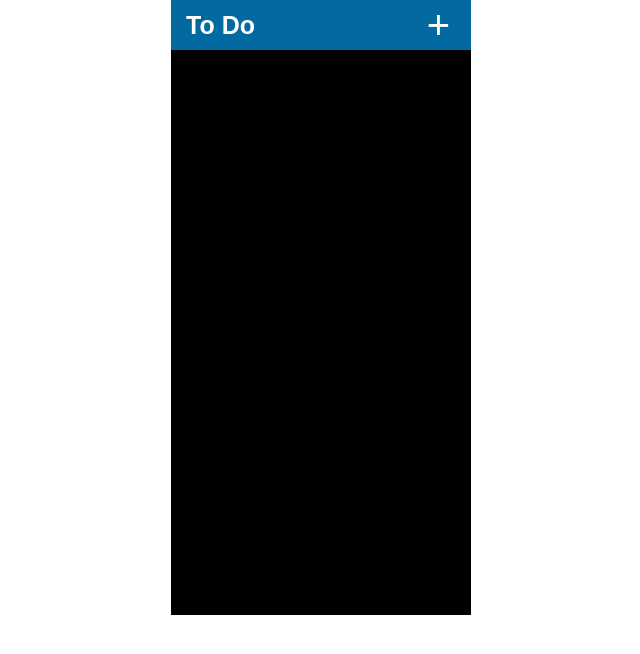
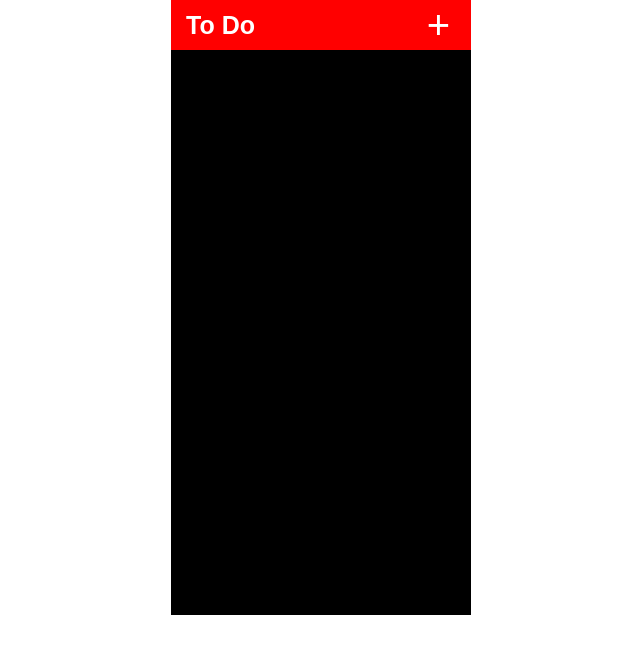
Before and after one commit to DinoCzar/to-do-list, a plain HTML site: page index.html in a window 1280 px wide. Shown: the whole page, without its empty margins (319-959 px from the left). Drawn offline with Linux system fonts and the light colour scheme.

Commit message:
Change header color

```diff
--- a/style.css
+++ b/style.css
@@ -386,7 +386,7 @@ input {
 
 #header,
 #header-button {
-	background-color: #0369a1;
+	background-color: red;
 	color: white;
 }
 
```
